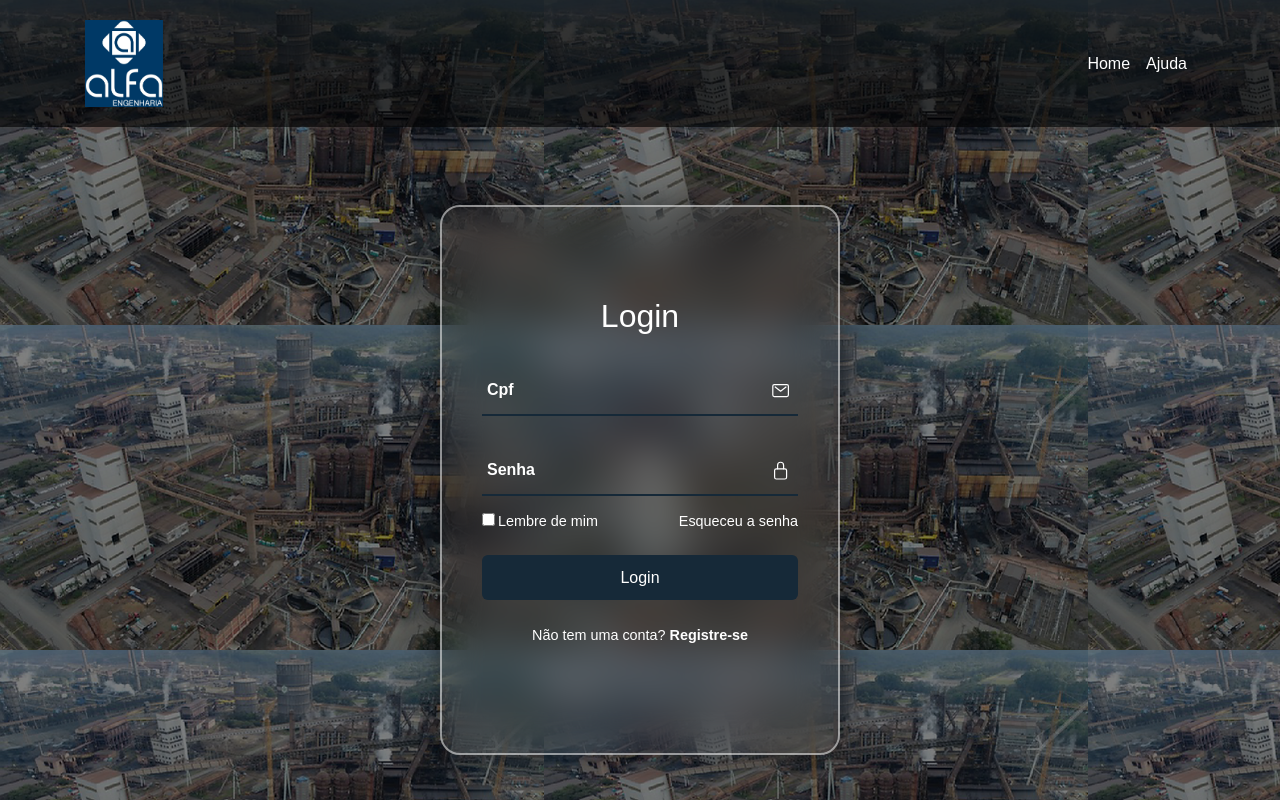
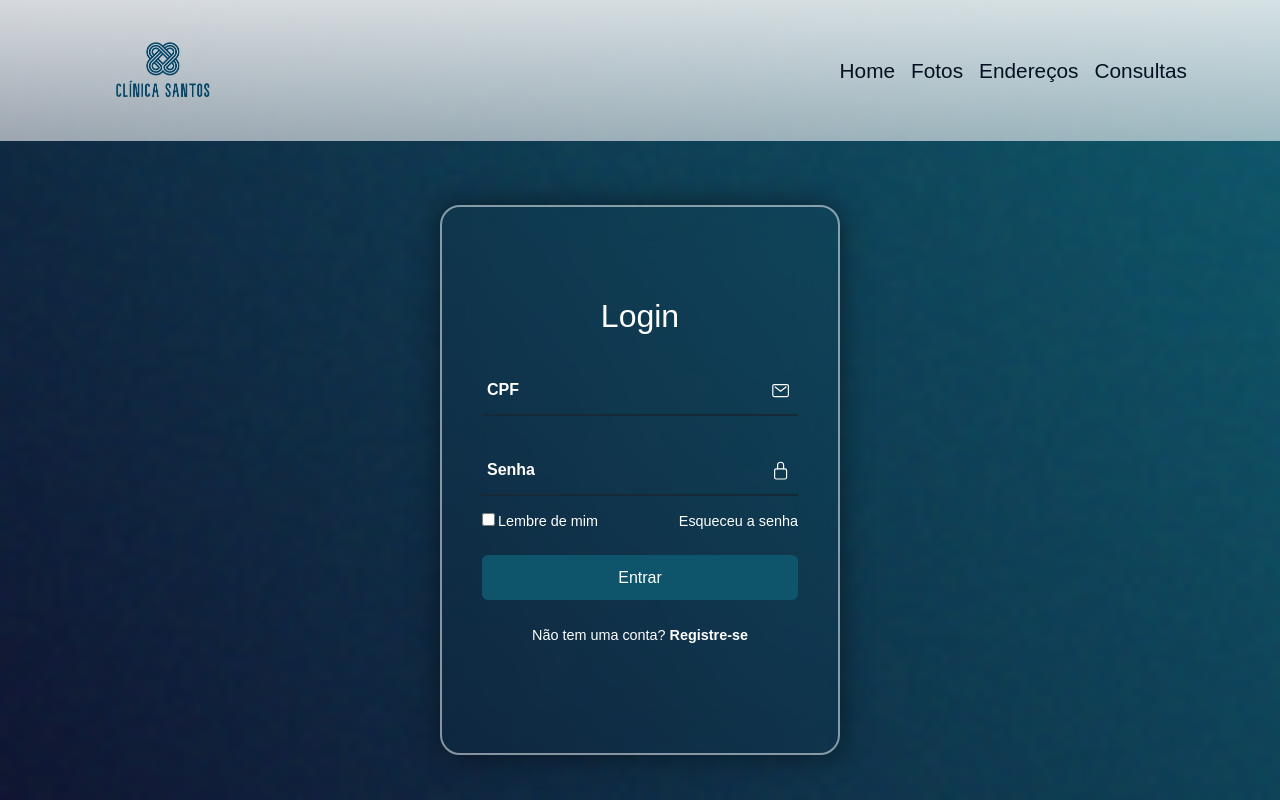
Before and after one commit to vini-2205/AplicacaoWeb-ClinicaMedica, a Flask app: page /login in a window 1280 px wide. Run offline with Flask 3, Linux system fonts and the light colour scheme; some libraries are stand-ins or nearby versions.

Commit message:
pagina login

```diff
--- a/static/style/cabecalho.css
+++ b/static/style/cabecalho.css
@@ -21,8 +21,8 @@
 }
 
 .cabecalho .imagem{
-    width: 200px;
-    height: 100px;
+    width: 150px;
+    height: 1150px;
 }
 
 .cabecalho .titulo{
--- a/static/style/login.css
+++ b/static/style/login.css
@@ -7,9 +7,10 @@ body {
 
     font-family: 'Poppins', sans-serif;
 
-    background: url(../imgs/foto.png),
+    background: /*url(../imgs/fundo-login.jpg) no-repeat center center fixed,*/ /* Adiciona "no-repeat" para evitar repetição */
                 url(../imgs/ruido.png),
-                linear-gradient(50deg, #b93b57, #2b07f9);
+                linear-gradient(50deg, #033268, #00e1ff);
+    background-size: cover; /* Faz a imagem cobrir toda a tela */
 }
 
 body::before {
@@ -54,7 +55,7 @@ body::before {
 }
 
 .container img {
-    width: 8%;
+    width: 25%;
 }
 
 /* .wrapper .form-box.login {
@@ -184,7 +185,7 @@ input::placeholder {
 .btn {
     width: 100%;
     height: 45px;
-    background: #162938;
+    background: #0E556B;
     border: none;
     outline: none;
     border-radius: 6px;
@@ -244,11 +245,13 @@ input::placeholder {
 
 nav.navbar-transparente {
     padding: 15px 0px;
-    background: rgba(0, 0, 0, 0.6);
+    background: rgba(255, 253, 253, 0.589);
+    background-image: linear-gradient(180deg, rgba(255, 253, 253, 0.589) 0%, rgba(255, 255, 255, 0) 100%);
 }
 
 .navbar-light .navbar-nav .nav-link {
-    color: white;
+    color: #051122;
+    font-size: 1.3em;
 }
 
 .navbar-light .navbar-nav .nav-link:hover {
--- a/templates/login.html
+++ b/templates/login.html
@@ -13,7 +13,7 @@
     <!-- Font Awesome -->
     <link rel="stylesheet" href="https://use.fontawesome.com/releases/v5.3.1/css/all.css" integrity="sha384-mzrmE5qonljUremFsqc01SB46JvROS7bZs3IO2EmfFsd15uHvIt+Y8vEf7N7fWAU" crossorigin="anonymous">
         <link rel="stylesheet" type="text/css" href="../static/style/login.css">
-        <title>Login - AlfaEngenharia</title>
+        <title>Login</title>
     </head>
     <body>
 
@@ -22,7 +22,7 @@
               <div class="container">
 
                 <a href="/" class="navbar-brand"> <!-- Clicar no logo vai para página inicial -->
-                  <img src="../static/imgs/alfa.jpg" width="107">
+                  <img src="../static/imgs/logo.png" width="500">
                 </a>
 
                 <button class="navbar-toggler" data-toggle="collapse" data-target="#nav-principal">
@@ -36,7 +36,15 @@
                     </li>
 
                     <li class="nav-item">
-                      <a href="#" class="nav-link">Ajuda</a>
+                      <a href="#" class="nav-link">Fotos</a>
+                    </li>
+
+                    <li class="nav-item">
+                      <a href="#" class="nav-link">Endereços</a>
+                    </li>
+
+                    <li class="nav-item">
+                      <a href="#" class="nav-link">Consultas</a>
                     </li>
                   </ul>
                 </div>
@@ -53,7 +61,7 @@
 
                             <div class="input-box">
                               <span class="icon"><ion-icon name="mail-outline"></ion-icon></span>
-                              <input type="text" name="cpf" placeholder="Cpf" pattern="[0-9]{11}" required>
+                              <input type="text" name="cpf" placeholder="CPF" pattern="[0-9]{11}" required>
                               <!-- <label>Email</label> -->
                             </div>
 
@@ -68,7 +76,7 @@
                               <a href="#">Esqueceu a senha</a>
                             </div>
 
-                            <button type="submit" class="btn" value="Login">Login</button>
+                            <button type="submit" class="btn" value="Login">Entrar</button>
 
                             <div class="login-register">
                               <p> Não tem uma conta? <a href="/register" class="register-link">Registre-se</a> </p>
```
Also changed, not shown: static/imgs/fundo-login.jpg (added), static/imgs/logo.png.
